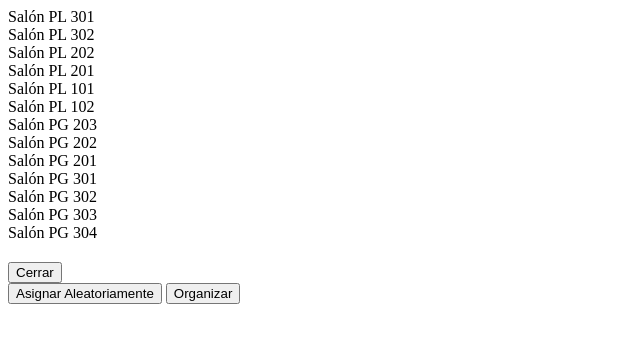
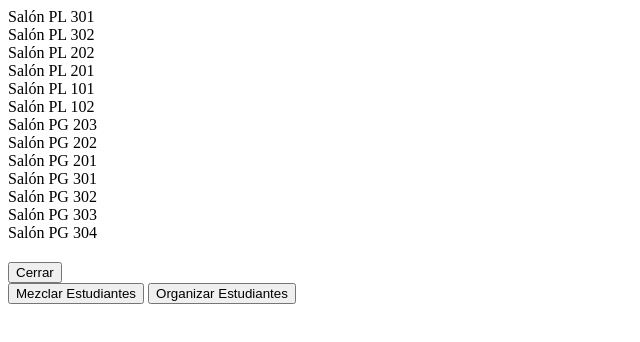
Before and after one commit to S3BASTR/Proyecto-S1, a plain HTML site: page index7.html in a window 1280 px wide. Shown: the whole page, without its empty margins (0-640 px from the left). Drawn offline with Linux system fonts and the light colour scheme.

Commit message:
Update index7.html

```diff
--- a/index7.html
+++ b/index7.html
@@ -40,12 +40,12 @@
     </div>
 
     <div class="buttons-container">
-        <button onclick="assignStudentsRandomly()">Asignar Aleatoriamente</button>
+        <button onclick="shuffleLists()">Mezclar Estudiantes</button>
+<button onclick="organizeLists()">Organizar Estudiantes</button>
 
-        <button onclick="organizeLists()">Organizar</button>
     </div>
 
-    <script src="../JS/script.js"></script>
+    <script src="./js.js/script.js"></script>
 </body>
 
 </html>
```
